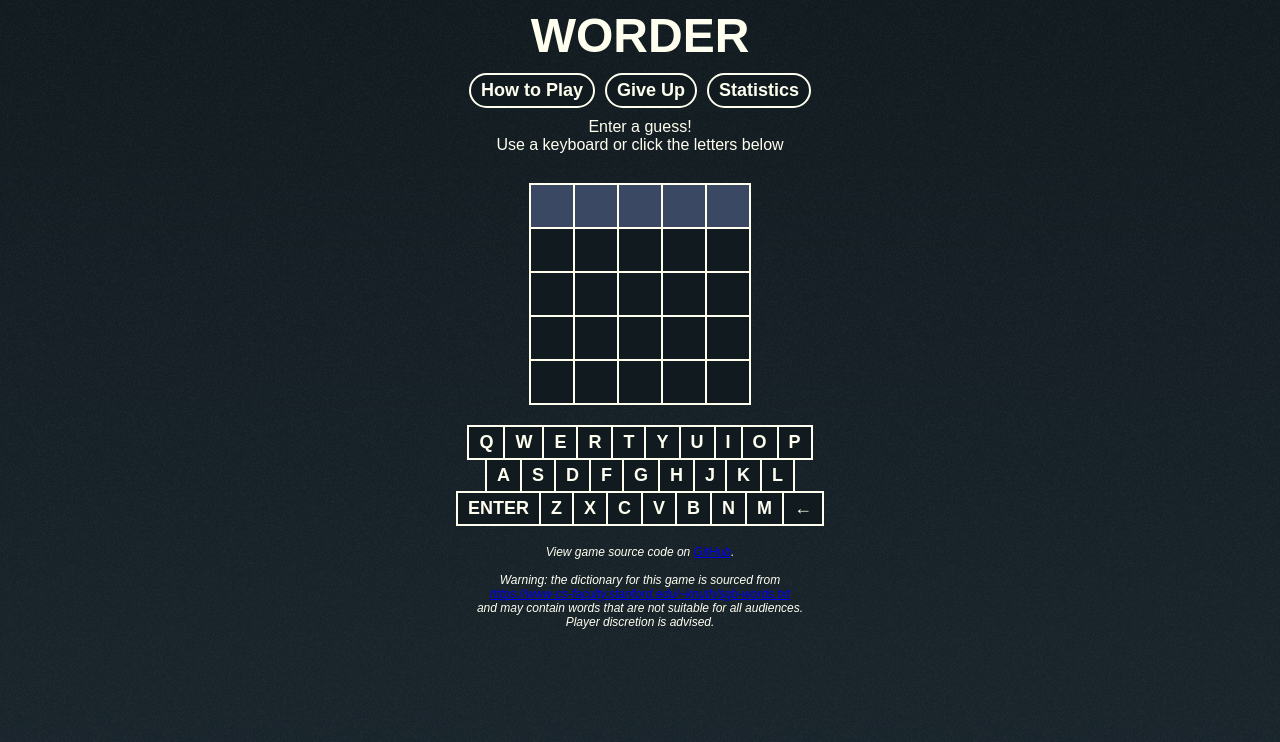
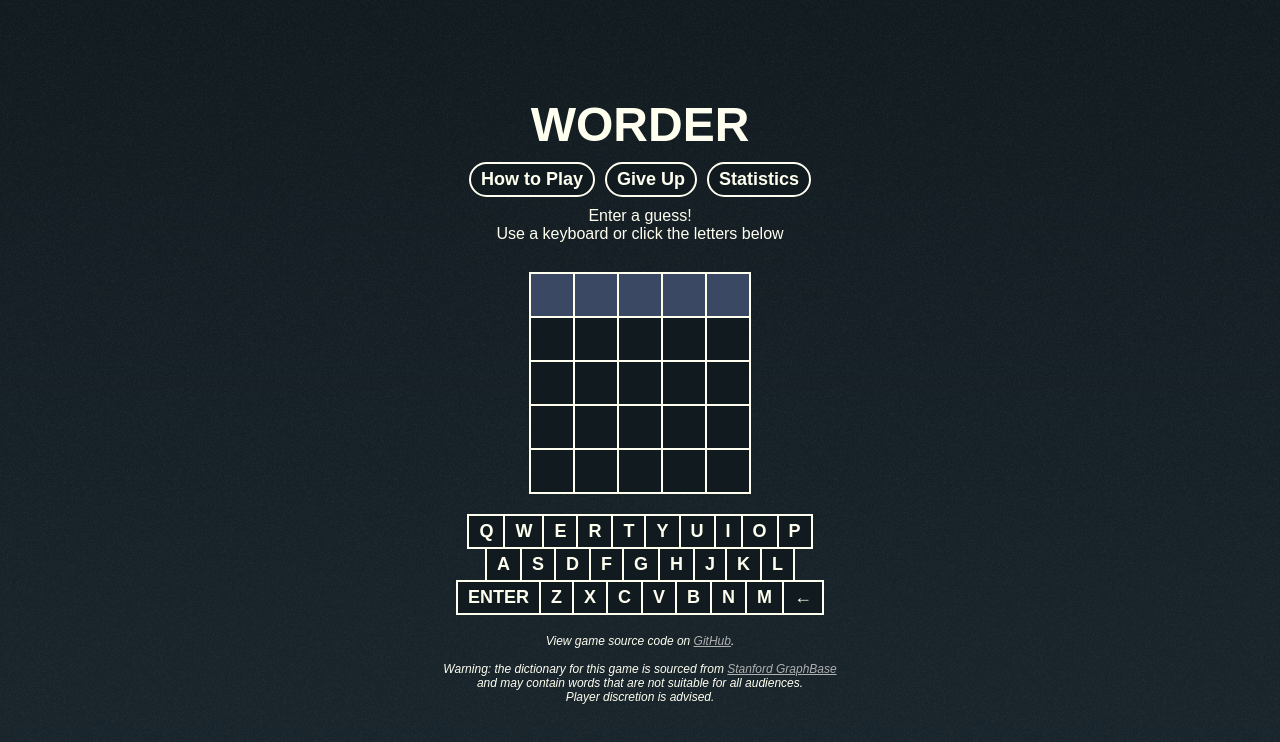
Before and after one commit to liamroddy/Worder, a React (Vite) app: page / in a window 1280 px wide. Shown: the top 742 px of the page. Built offline with nearby package versions, Linux system fonts and the light colour scheme.

Commit message:
vert align main game div; link styling change; footer formatting change

```diff
--- a/src/App.scss
+++ b/src/App.scss
@@ -4,7 +4,7 @@ $primary-dark: #111a1f;
 $gradient-start: $primary-dark;
 $gradient-end: #19252c;
 $low-opacity-black: rgba(0, 0, 0, 0.4);
-$visited-link: #b0b0b0;
+$link-colour: #b0b0b0;
 
 $green: #4ab19d;
 
@@ -19,10 +19,13 @@ html {
   position: fixed;
   top: 0;
   left: 0;
+  display: flex;
+  align-items: center;
+  justify-content: center;
 }
 
-a:visited {
-  color: $visited-link;
+a {
+  color: $link-colour;
 }
 
 .noise {
--- a/src/App.tsx
+++ b/src/App.tsx
@@ -195,7 +195,7 @@ export default function Game() {
       <div className="game-bottom-bar">
         <footer>
           View game source code on <a href='https://github.com/liamroddy/Worder/tree/main' target='_blank' rel='noreferrer'>GitHub</a>.
-          <br /><br />Warning: the dictionary for this game is sourced from<br /><a href='https://www-cs-faculty.stanford.edu/~knuth/sgb-words.txt'>https://www-cs-faculty.stanford.edu/~knuth/sgb-words.txt</a>
+          <br /><br />Warning: the dictionary for this game is sourced from <a href='https://www-cs-faculty.stanford.edu/~knuth/sgb-words.txt'>Stanford GraphBase</a>
           <br />and may contain words that are not suitable for all audiences.
           <br />Player discretion is advised.
         </footer>
```
